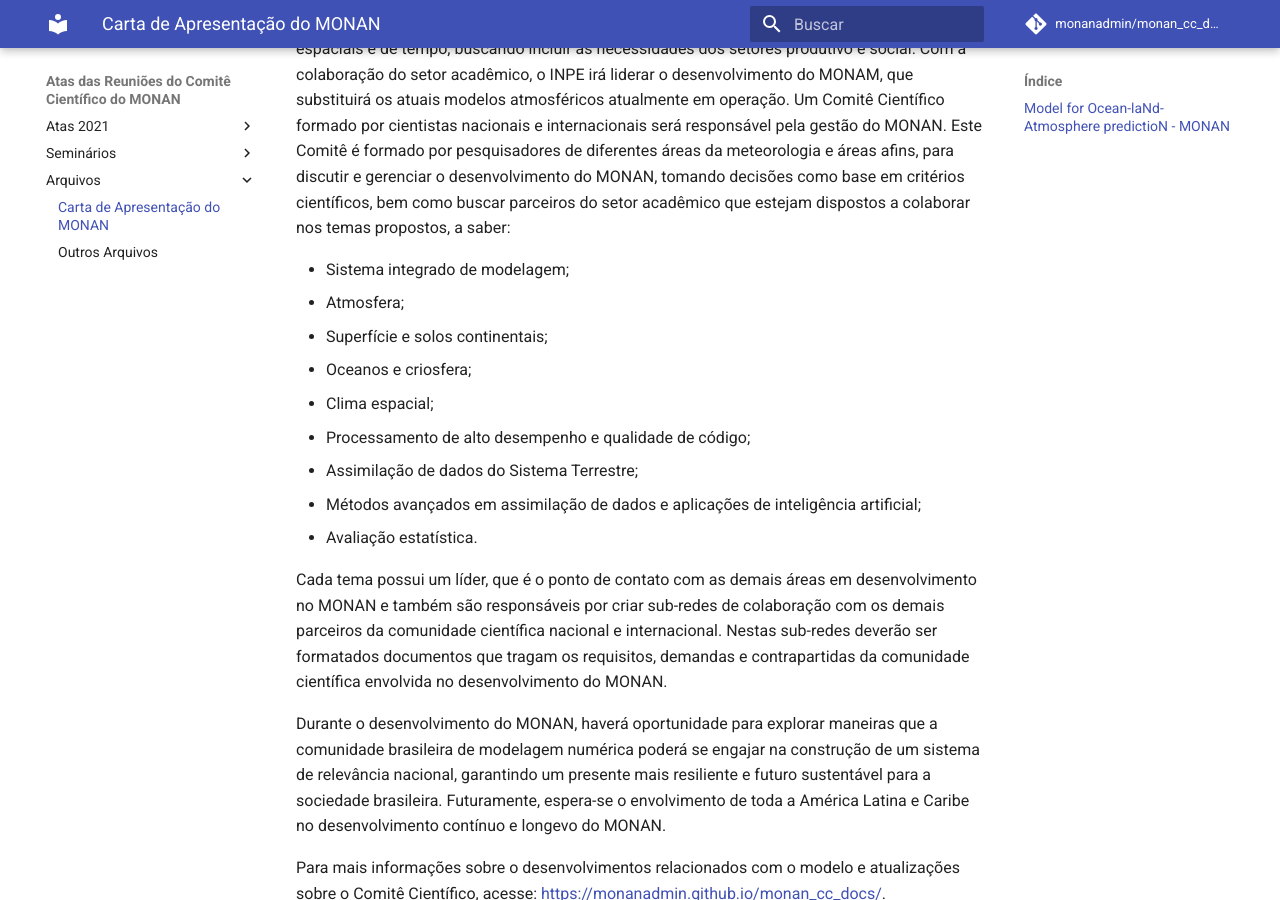
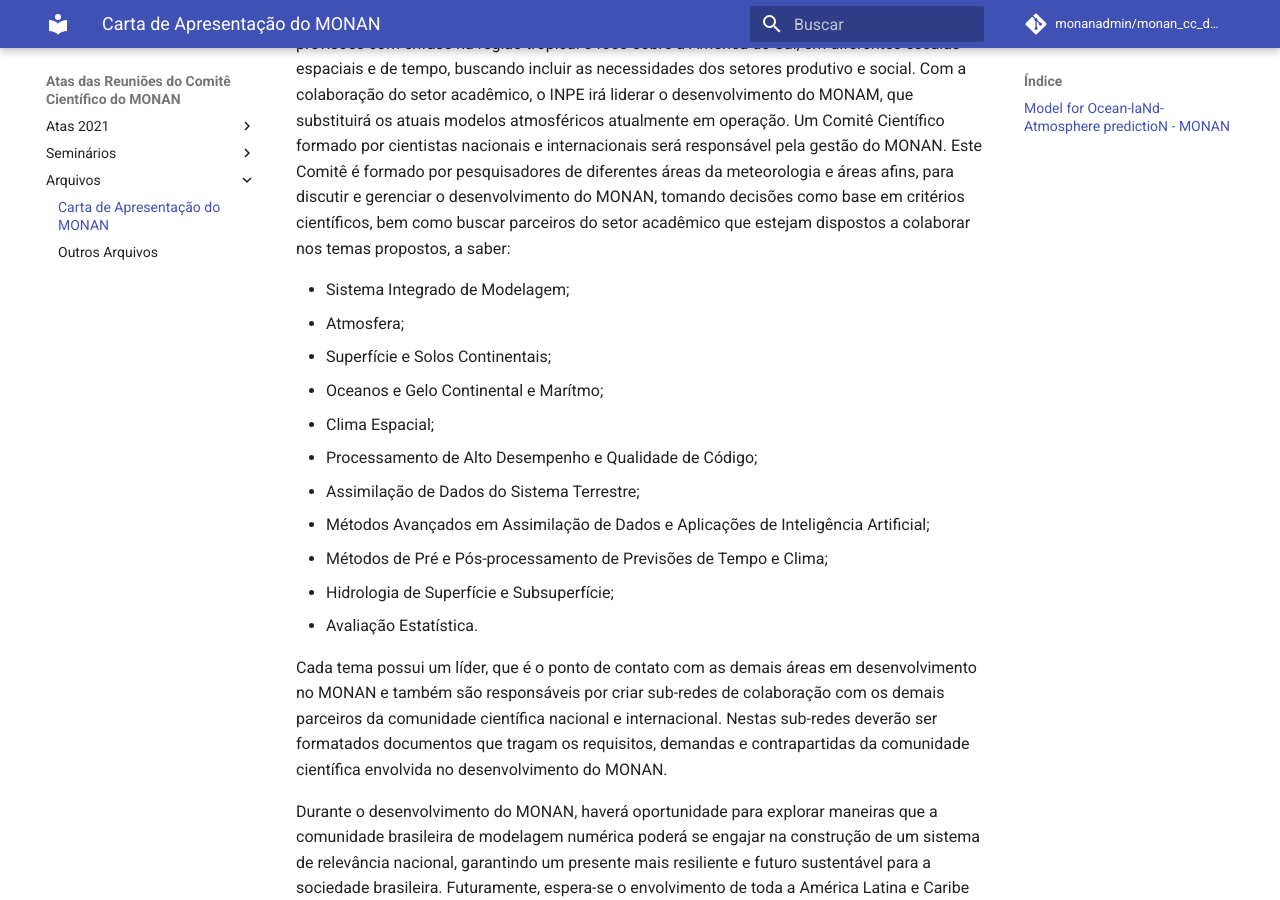
Before and after one commit to monanadmin/monan_cc_docs, an MkDocs documentation site: the page built from docs/carta_apres_monan.md, in a window 1280 px wide and 900 px high, scrolled down 1106 px. Built offline with MkDocs 1.6.1 and Material for MkDocs 9.7.7, drawn with Linux system fonts in a browser that asks for light colours; comment, search, counter and statistics services are not loaded; some of the changed text lies outside the part shown.

Commit message:
Atualizando documento carta_apres_monan.md

```diff
--- a/docs/carta_apres_monan.md
+++ b/docs/carta_apres_monan.md
@@ -1,7 +1,7 @@
 !!! attention "Atenção"
 
     * O arquivo no formato PDF desta versão da carta encontra-se em anexo ao final da página;
-    * Versão apresentada ao Comitê Científico em 30 de Agosto de 2021;
+    * Versão inicialmente apresentada ao Comitê Científico em 30 de Agosto de 2021, revisada em 26 de Abril de 2022;
     * Novas versões com atualizações e correções serão mantidas nesta página ([link](https://github.com/monanadmin/monan_cc_docs/commits/master/docs/carta_apres_monan.md) para o histórico das atualizações).
 
 # Modelo Para Previsão dos Oceanos, Superfícies Terrestres e Atmosfera
@@ -14,15 +14,17 @@
 
 O foco da iniciativa é o desenvolvimento e operacionalização de um sistema de modelagem comunitário unificado - o Model for Ocean-LaNd-Atmosphere predictioN (MONAN, Modelo para Previsão dos Oceanos, Superfícies Terrestres e Atmosfera, na sigla em português), para produzir previsões com ênfase na região tropical e foco sobre a América do Sul, em diferentes escalas espaciais e de tempo, buscando incluir as necessidades dos setores produtivo e social. Com a colaboração do setor acadêmico, o INPE irá liderar o desenvolvimento do MONAM, que substituirá os atuais modelos atmosféricos atualmente em operação. Um Comitê Científico formado por cientistas nacionais e internacionais será responsável pela gestão do MONAN. Este Comitê é formado por pesquisadores de diferentes áreas da meteorologia e áreas afins, para discutir e gerenciar o desenvolvimento do MONAN, tomando decisões como base em critérios científicos, bem como buscar parceiros do setor acadêmico que estejam dispostos a colaborar nos temas propostos, a saber:
 
-* Sistema integrado de modelagem;
+* Sistema Integrado de Modelagem;
 * Atmosfera;
-* Superfície e solos continentais;
-* Oceanos e criosfera;
-* Clima espacial;
-* Processamento de alto desempenho e qualidade de código;
-* Assimilação de dados do Sistema Terrestre;
-* Métodos avançados em assimilação de dados e aplicações de inteligência artificial;
-* Avaliação estatística.
+* Superfície e Solos Continentais;
+* Oceanos e Gelo Continental e Marítmo;
+* Clima Espacial;
+* Processamento de Alto Desempenho e Qualidade de Código;
+* Assimilação de Dados do Sistema Terrestre;
+* Métodos Avançados em Assimilação de Dados e Aplicações de Inteligência Artificial;
+* Métodos de Pré e Pós-processamento de Previsões de Tempo e Clima;
+* Hidrologia de Superfície e Subsuperfície;
+* Avaliação Estatística.
 
 Cada tema possui um líder, que é o ponto de contato com as demais áreas em desenvolvimento no MONAN e também são responsáveis por criar sub-redes de colaboração com os demais parceiros da comunidade científica nacional e internacional. Nestas sub-redes deverão ser formatados documentos que tragam os requisitos, demandas e contrapartidas da comunidade científica envolvida no desenvolvimento do MONAN.
 
```
